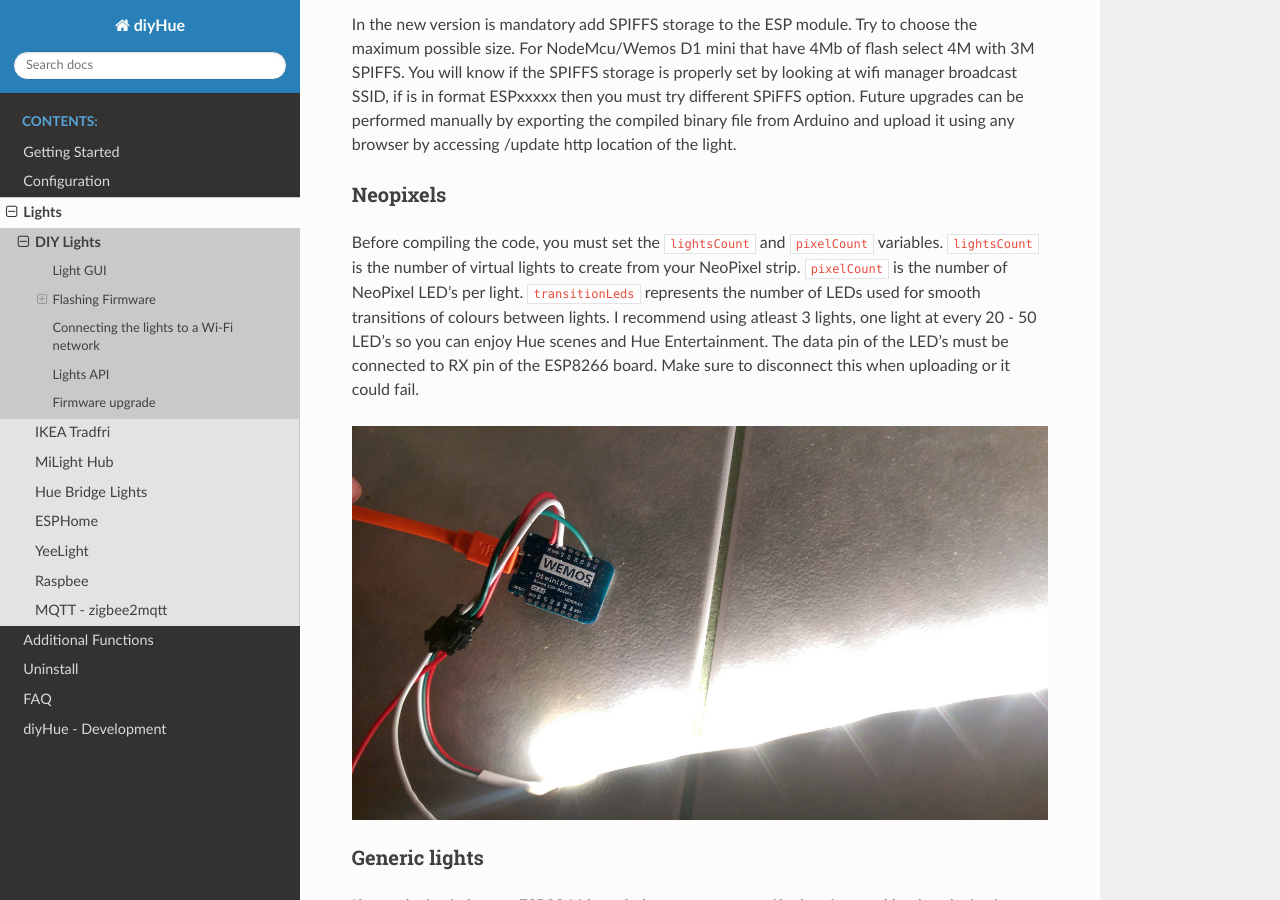
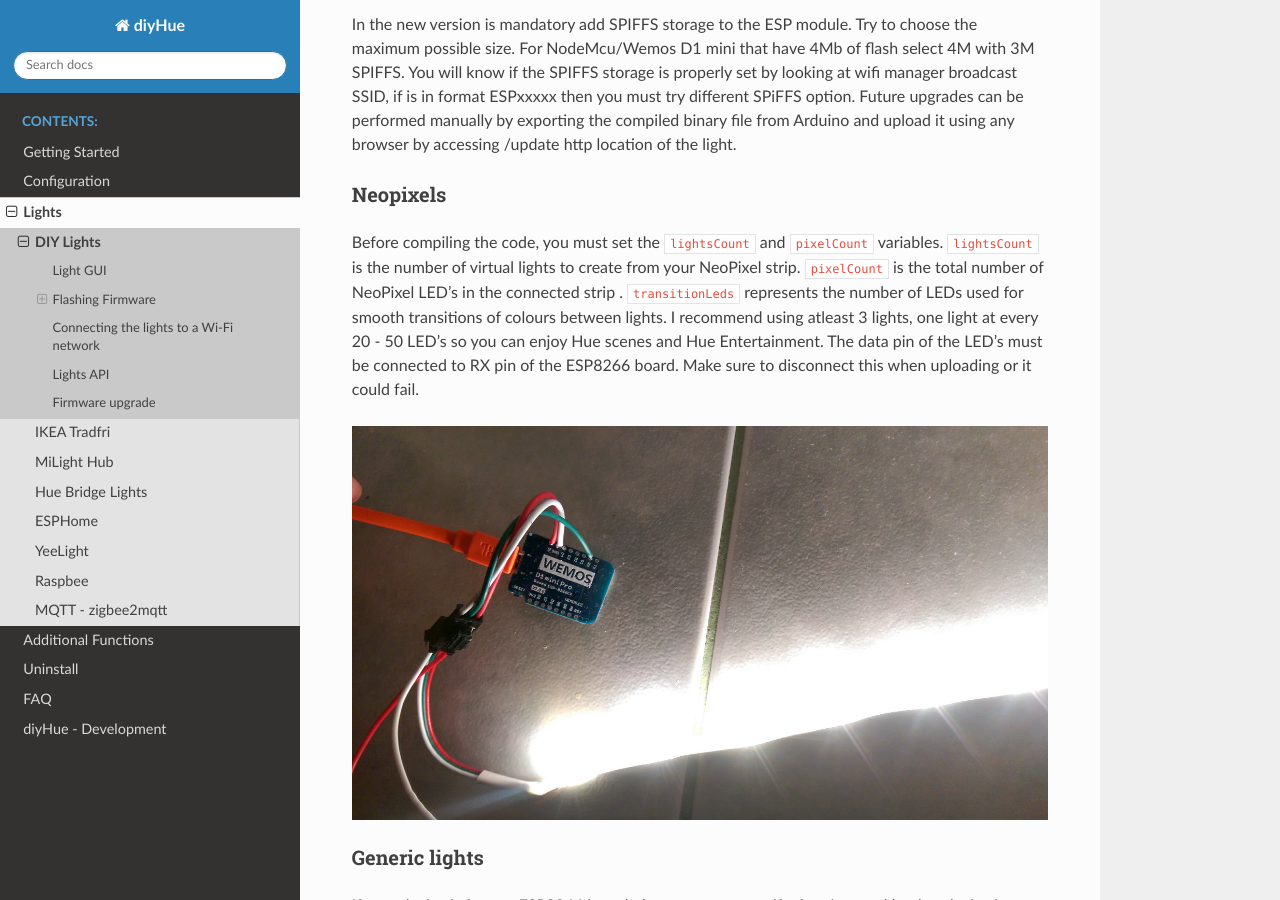
Before and after one commit to diyhue/ReadTheDocs, a Sphinx documentation site: the page built from source/lights/diylights.rst, in a window 1280 px wide and 900 px high, scrolled down 2313 px. Built offline with Sphinx 7.4.7 and the Read the Docs theme 2.0.0, drawn with Linux system fonts in a browser that asks for light colours.

Commit message:
Update diylights.rst
Clarify pixelcount description

```diff
--- a/source/lights/diylights.rst
+++ b/source/lights/diylights.rst
@@ -46,7 +46,7 @@
 
 Before compiling the code, you must set the ``lightsCount`` and ``pixelCount`` variables.
 ``lightsCount`` is the number of virtual lights to create from your NeoPixel strip.
-``pixelCount`` is the number of NeoPixel LED's per light. ``transitionLeds`` represents the number of LEDs used for smooth transitions of colours between lights.
+``pixelCount`` is the total number of NeoPixel LED's in the connected strip . ``transitionLeds`` represents the number of LEDs used for smooth transitions of colours between lights.
 I recommend using atleast 3 lights, one light at every 20 - 50 LED's so you can enjoy Hue scenes and Hue Entertainment.
 The data pin of the LED's must be connected to RX pin of the ESP8266 board. Make sure to disconnect this when uploading or it could fail.
 
```
